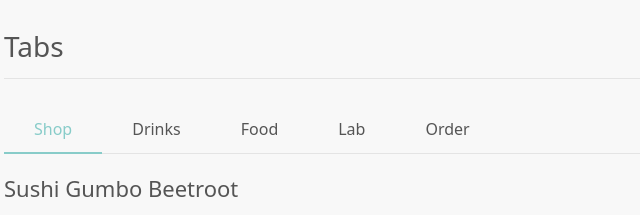
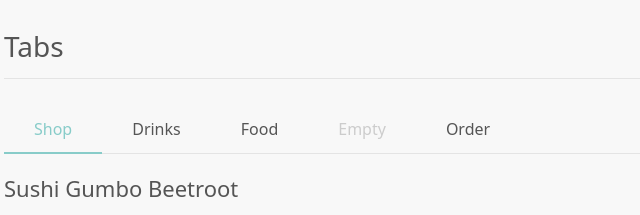
Before and after one commit to assembly-edu/assembly-style-guide, a website: page index.html in a window 1280 px wide. Shown: the part 7393-7608 px from the top of the page, 81-721 px from the left. Drawn offline with nearby package versions, Linux system fonts and the light colour scheme; files that its build step writes are made by us from their sources; a web font is replaced by a local one.

Commit message:
Add disabled style to tabs

```diff
--- a/index.html
+++ b/index.html
@@ -545,7 +545,7 @@ or
                       <li><a href="#section-1">Shop</a></li>
                       <li><a href="#section-2">Drinks</a></li>
                       <li><a href="#section-3">Food</a></li>
-                      <li><a href="#section-4">Lab</a></li>
+                      <li>Empty</li>
                       <li><a href="#section-5">Order</a></li>
                     </ul>
                   </nav>
--- a/lib/assets/javascripts/assembly/tabs.js
+++ b/lib/assets/javascripts/assembly/tabs.js
@@ -22,6 +22,7 @@
       this.current = -1;
       this.show();
       this.initEvents();
+      this.tabs.has("a").css("padding", "0");
     },
     initEvents: function () {
       var self = this;
@@ -29,9 +30,9 @@
       _ref = this.tabs;
       for (_i = 0, _len = _ref.length; _i < _len; _i++) {
         tab = _ref[_i];
-        $('.tabs nav').on('click', 'li', function(ev) {
+        $('.tabs nav').on('click', 'a', function(ev) {
           ev.preventDefault();
-          return self.show($(this).index());
+          return self.show($(this).parent().index());
         });
       }
     },
--- a/lib/assets/stylesheets/assembly/components.scss
+++ b/lib/assets/stylesheets/assembly/components.scss
@@ -238,6 +238,8 @@
         margin: 0;
         display: inline-block;
         position: relative;
+        color: #ccc;
+        padding: 10px 30px;
         &.tab-current {
           border-bottom: 2px solid $primary-color;
           z-index: 100;
```
Also changed, not shown: dist/css/assembly.min.css, dist/js/assembly.min.js, 1 other file.
